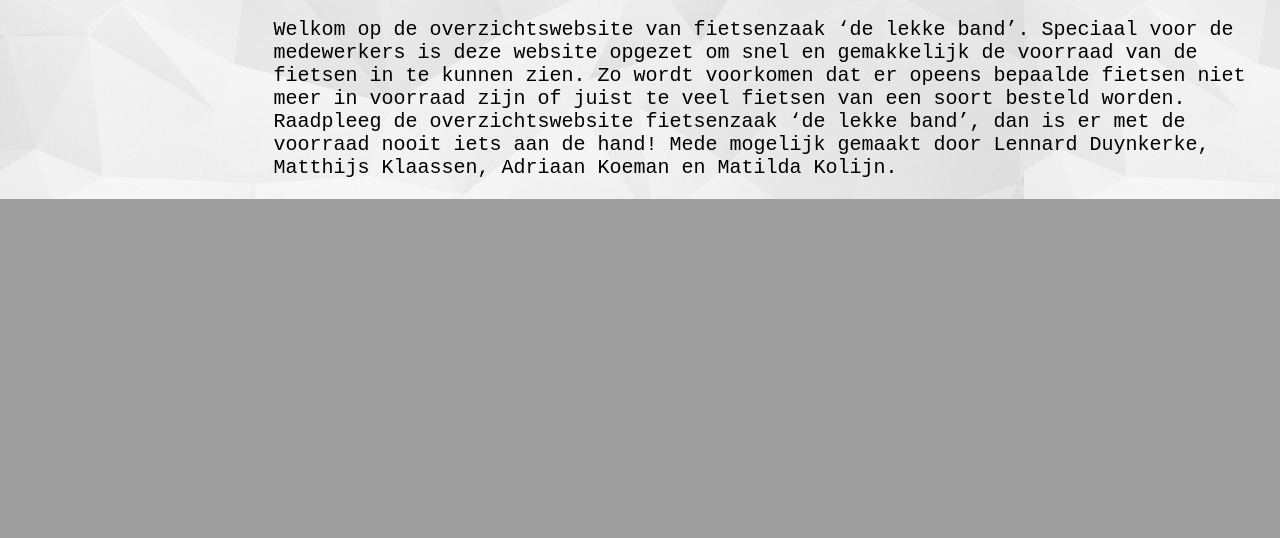
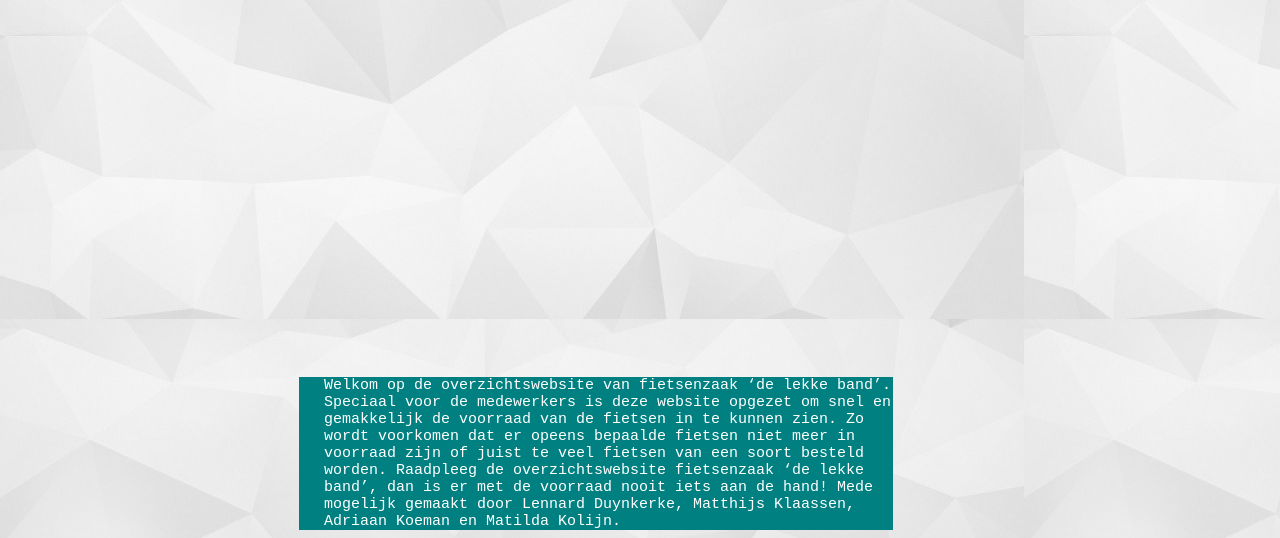
Before and after one commit to matthijsklaassen/Fietsenzaak, a PHP site: page /Homepage.html in a window 1280 px wide. Shown: the part 833-1371 px from the top of the page. Before the commit the page ends 1032 px from the top, so only its background shows below. Run offline with PHP 8.4, Linux system fonts and the light colour scheme.

Commit message:
Update CSSFILE.css

```diff
--- a/CSSFILE.css
+++ b/CSSFILE.css
@@ -71,6 +71,18 @@ li a:hover {
     background-color: #008080;
     color: white;
 }
+
+#welkom {
+    font-family: "Courier New",Courier, monospace;
+    font-size: 15px;
+    display: block;
+    padding-left: 2%;
+    width: 45%;
+    margin: 30% 0 0 23%; /* boven, rechts, onder, links */
+    background-color: #008080;
+    color: white;
+}
+
 /* Spelregels */
 .picture {
     margin-left: 21%;
```
